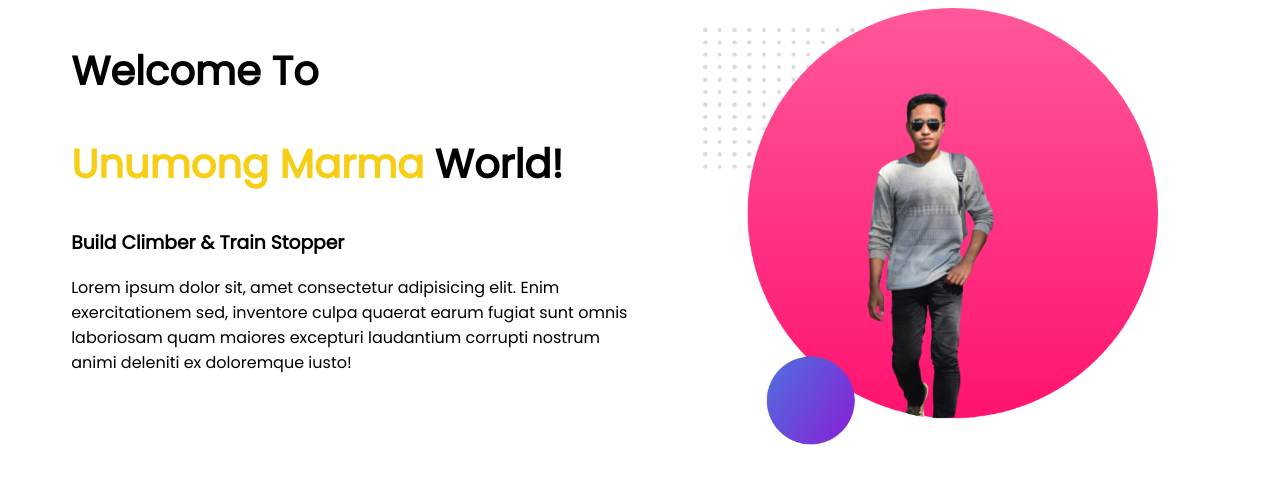
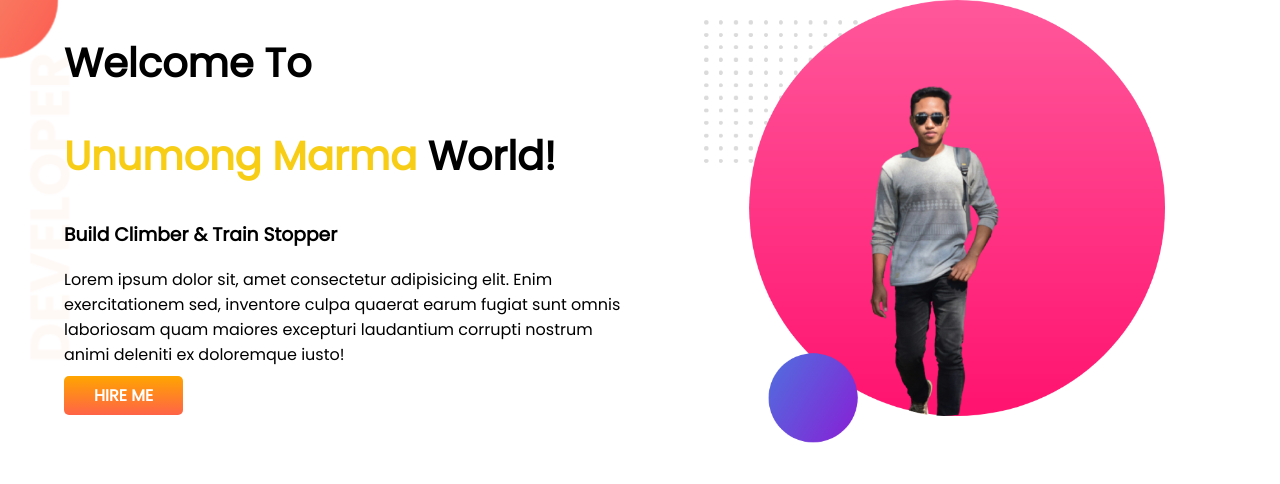
Before and after one commit to Unumongmarmahub/another-first-project-in-github, a plain HTML site: page index.html in a window 1280 px wide. Drawn offline with Linux system fonts and the light colour scheme.

Commit message:
compleate top section

```diff
--- a/index.html
+++ b/index.html
@@ -15,7 +15,7 @@
 </head>
 
 <body>
-  <section>
+  <section class="top-banner">
     <div class="half-width">
       <h1>Welcome To</h1>
       <h1><span class="orange-color">Unumong Marma</span> World!</h1>
@@ -25,6 +25,7 @@
         fugiat sunt omnis laboriosam quam maiores excepturi laudantium corrupti nostrum animi deleniti ex doloremque
         iusto!
       </p>
+      <a class="link-button" href="https://www.facebook.com/unumong.marma.7127" target="_blank">HIRE ME</a>
     </div>
     <div class="half-width">
       <img src="images/mong pic with bg.png" alt="picture of Unumong Marma">
--- a/style.css
+++ b/style.css
@@ -1,5 +1,6 @@
 body {
   font-family: 'Poppins', sans-serif;
+  margin: 0;
 }
 
 h1 {
@@ -22,3 +23,17 @@ section {
 .half-width img {
   width: 80%;
 }
+
+.link-button {
+  text-decoration: none;
+  background-image: linear-gradient(orange, tomato);
+  padding: 8px 30px;
+  border-radius: 5px;
+  font-weight: bold;
+  color: white;
+}
+
+.top-banner {
+  background-image: url(images/top-banner.png);
+  background-repeat: no-repeat;
+}
```
